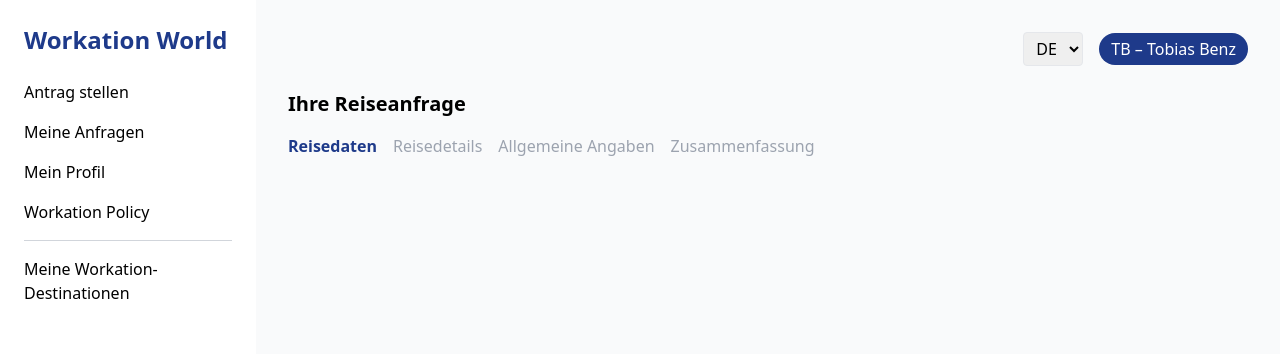
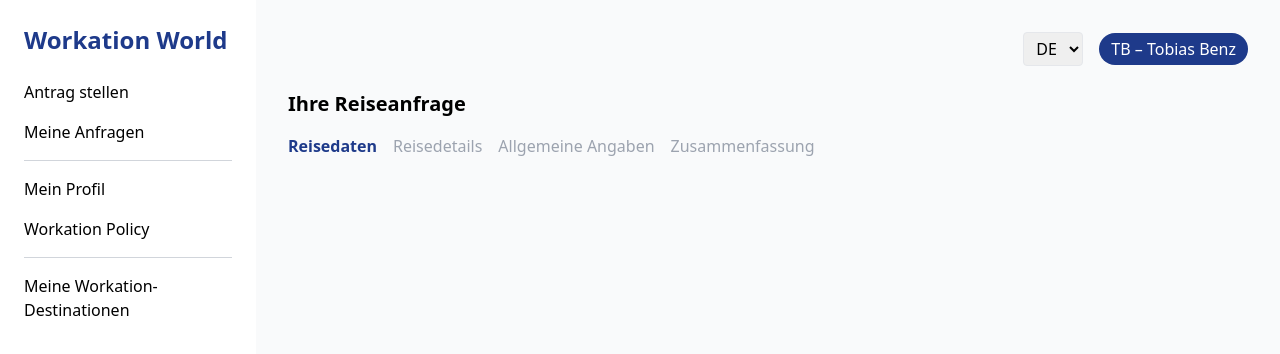
Before and after one commit to WorkationTobias/workation-prototype, a Next.js app: page / in a window 1280 px wide. Shown: the top 354 px of the page. Built offline with nearby package versions, Linux system fonts and the light colour scheme.

Commit message:
Add files via upload

```diff
--- a/pages/index.js
+++ b/pages/index.js
@@ -1,4 +1,3 @@
-
 import Head from "next/head"
 import { useEffect, useState } from "react"
 
@@ -53,6 +52,7 @@ export default function Home() {
         <h1 className="text-2xl font-bold text-blue-900 mb-6">Workation World</h1>
         <button onClick={() => setActiveTab("antrag")} className="block w-full text-left">Antrag stellen</button>
         <button onClick={() => setActiveTab("meine-anfragen")} className="block w-full text-left">Meine Anfragen</button>
+        <hr className="my-2 border-gray-300" />
         <button onClick={() => setActiveTab("profil")} className="block w-full text-left">Mein Profil</button>
         <button onClick={() => setActiveTab("policy")} className="block w-full text-left">Workation Policy</button>
         <hr className="my-4 border-gray-300" />
```
